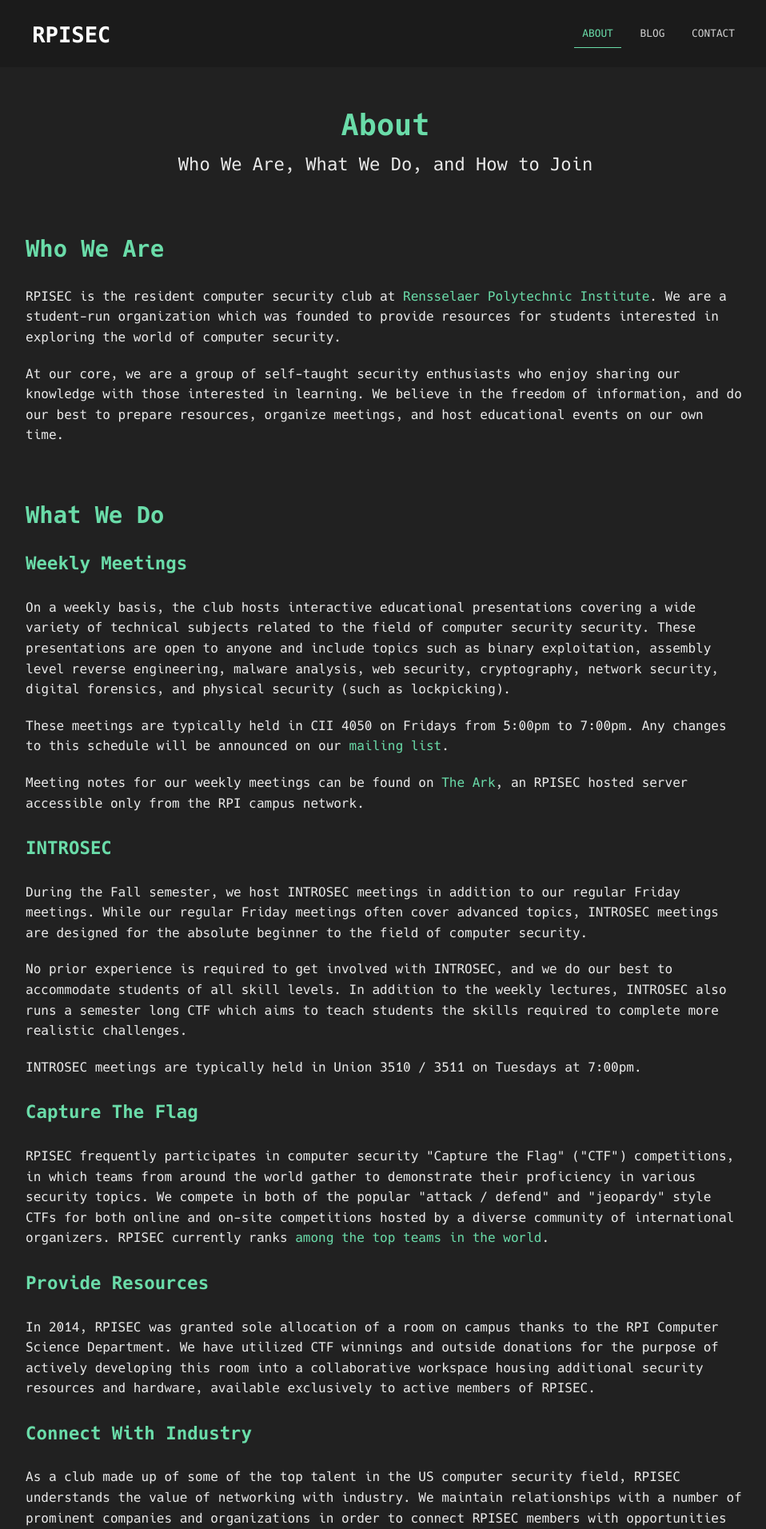
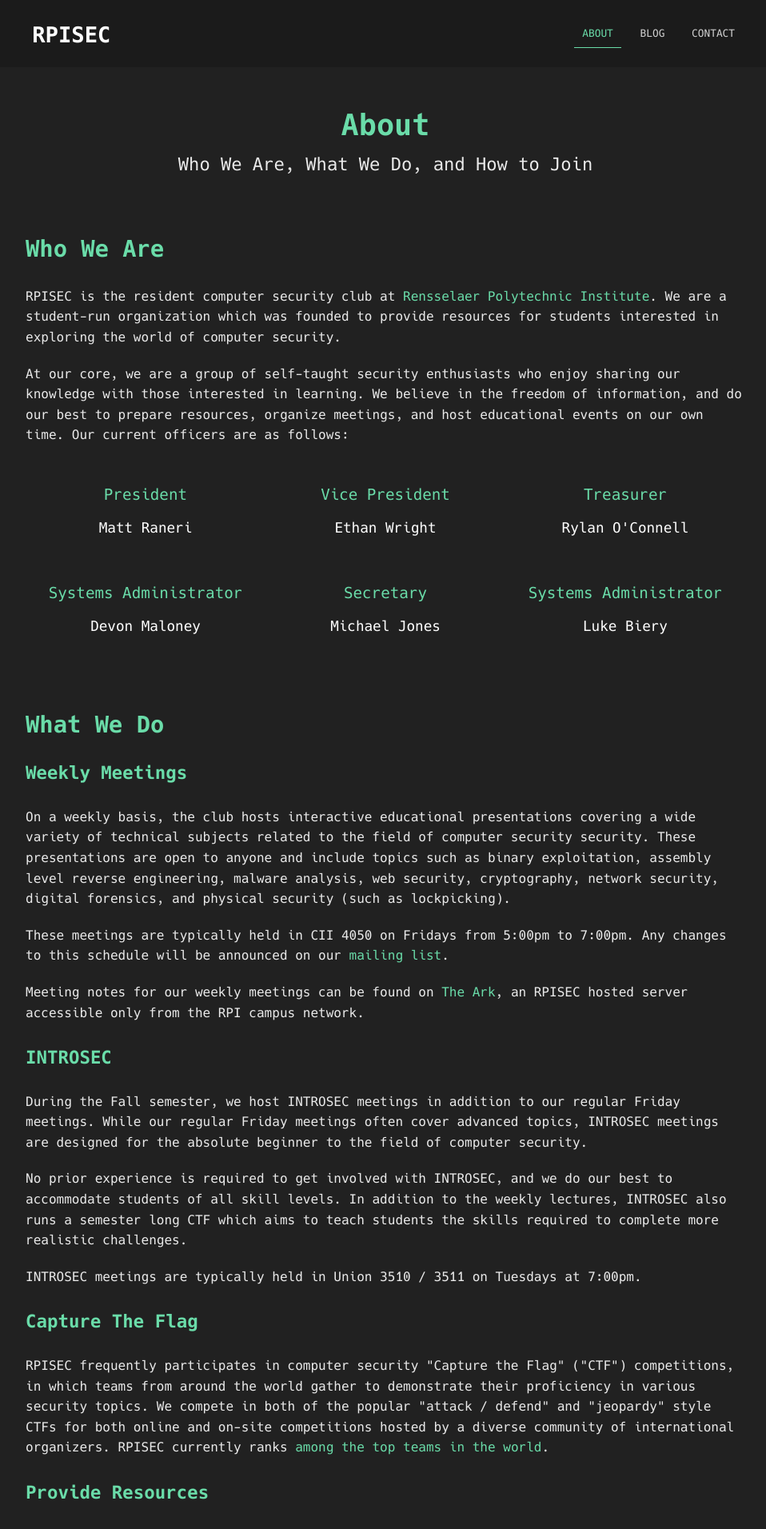
Before and after one commit to RPISEC/website, a Jekyll site: the page built from about.html, in a window 1280 px wide. Shown: the top 1912 px of the page at 80% size, without its empty margins (158-1116 px from the left). Built offline with Jekyll 4.4.1, drawn with Linux system fonts in a browser that asks for light colours.

Commit message:
add officer list

```diff
--- /dev/null
+++ b/_sass/officers.scss
@@ -0,0 +1,31 @@
+.officers {
+    padding: 0;
+    list-style: none;
+    @extend %flexbox;
+    @include flex-flow(wrap);
+    text-align: center;
+    li {
+        padding: 30px 20px;
+        box-sizing: border-box;
+        width: 100%;
+
+        @media #{$phone} {
+            @include flex(1, 1, 45%);
+        }
+
+        @media #{$desktop} {
+            @include flex(1, 1, 29%);
+        }
+
+    }
+
+    .name {
+        font-size: 1.1em;
+        margin-top: 20px;
+    }
+
+    .position {
+        font-size: 1.2em;
+        color: $brand-color;
+    }
+}
--- a/about.html
+++ b/about.html
@@ -9,7 +9,33 @@
             <div class="text editable">
                 <h2>Who We Are</h2>
                 <p>RPISEC is the resident computer security club at <a href="https://rpi.edu">Rensselaer Polytechnic Institute</a>. We are a student-run organization which was founded to provide resources for students interested in exploring the world of computer security.</p>
-                <p>At our core, we are a group of self-taught security enthusiasts who enjoy sharing our knowledge with those interested in learning. We believe in the freedom of information, and do our best to prepare resources, organize meetings, and host educational events on our own time.</p>
+                <p>At our core, we are a group of self-taught security enthusiasts who enjoy sharing our knowledge with those interested in learning. We believe in the freedom of information, and do our best to prepare resources, organize meetings, and host educational events on our own time. Our current officers are as follows:</p>
+                <ul class="officers">
+                    <li>
+                        <div class="position">President</div>
+                        <div class="name">Matt Raneri</div>
+                    </li>
+                    <li>
+                        <div class="position">Vice President</div>
+                        <div class="name">Ethan Wright</div>
+                    </li>
+                    <li>
+                        <div class="position">Treasurer</div>
+                        <div class="name">Rylan O'Connell</div>
+                    </li>
+                    <li>
+                        <div class="position">Systems Administrator</div>
+                        <div class="name">Devon Maloney</div>
+                    </li>
+                    <li>
+                        <div class="position">Secretary</div>
+                        <div class="name">Michael Jones</div>
+                    </li>
+                    <li>
+                        <div class="position">Systems Administrator</div>
+                        <div class="name">Luke Biery</div>
+                    </li>
+                </ul>
             </div>
         </div>
     </section>
--- a/css/screen.scss
+++ b/css/screen.scss
@@ -14,3 +14,4 @@
 @import "cloudcannon";
 @import "fonts";
 @import "syntax";
+@import "officers";
```
